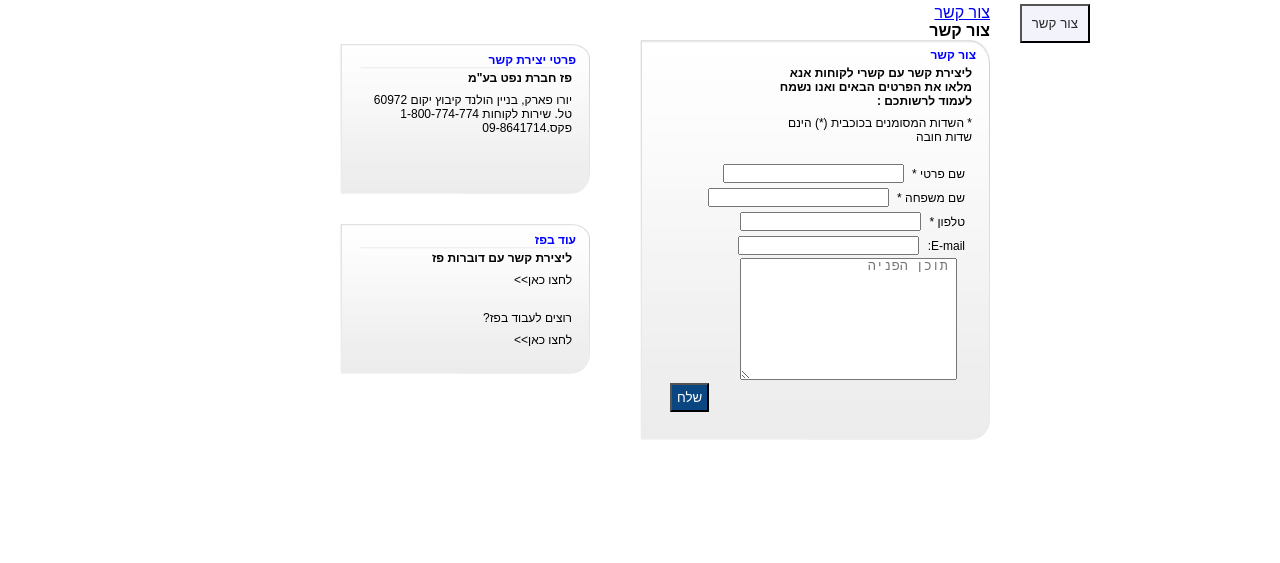
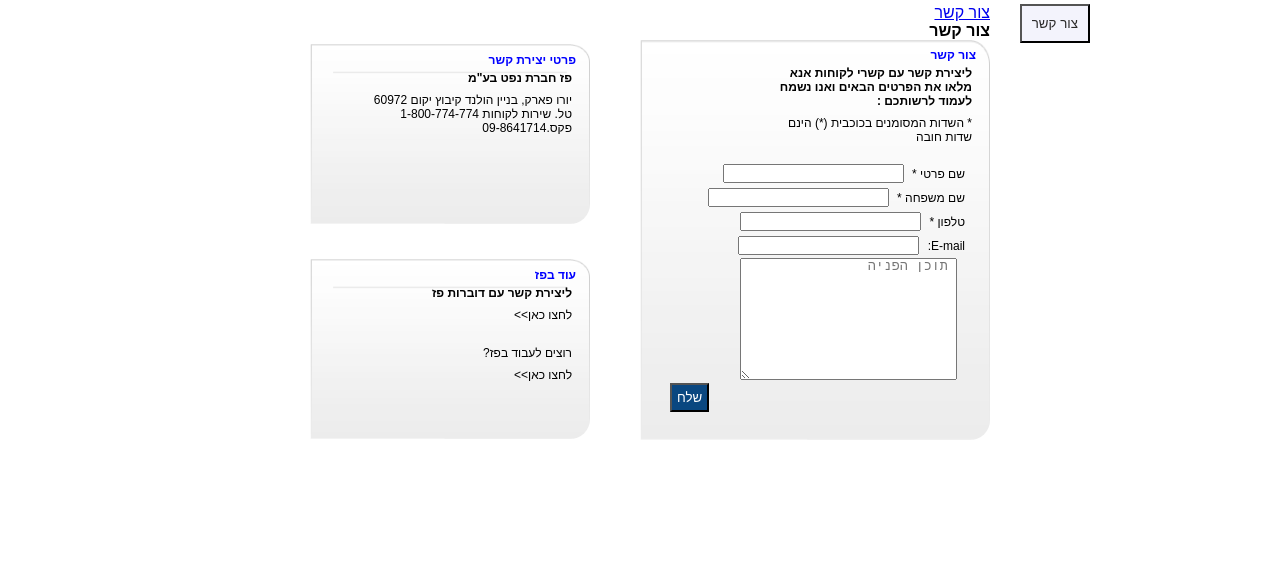
Before and after one commit to michal2019/Mid-Exercise, a plain HTML site: page contact.html in a window 1280 px wide. Shown: the part 156-719 px from the top of the page. Drawn offline with Linux system fonts and the light colour scheme; a script that the page names is missing.

Commit message:
changed width and right of left-cube class

```diff
--- a/style.css
+++ b/style.css
@@ -257,13 +257,13 @@ body {
     top: 40px;
     float: right;
     width: 300px;
-    height: 400px;
+    height: 500px;
     position: relative;
   }
 
   .left-cube {
     width: 292px;
-    height: 180px;
+    height: 215px;
     position: relative;
     float: right;
     }
@@ -281,8 +281,8 @@ body {
  }
  .left-cube > img
  {
-  width: 250px;
-  height: 150px;
+  width: 280px;
+  height: 180px;
    border-bottom-right-radius: 20px;
  }
   .left-cube > .content-contact
```
